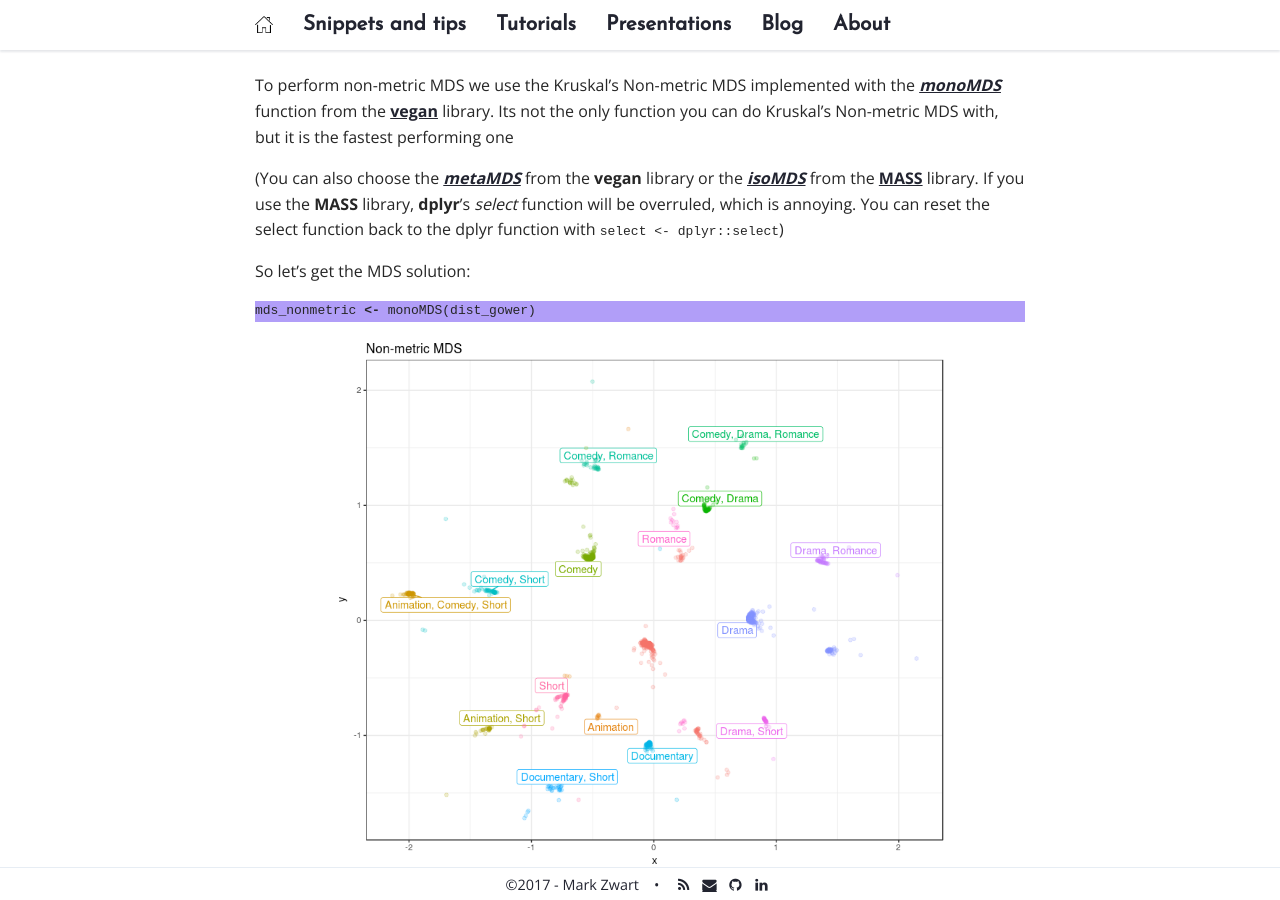
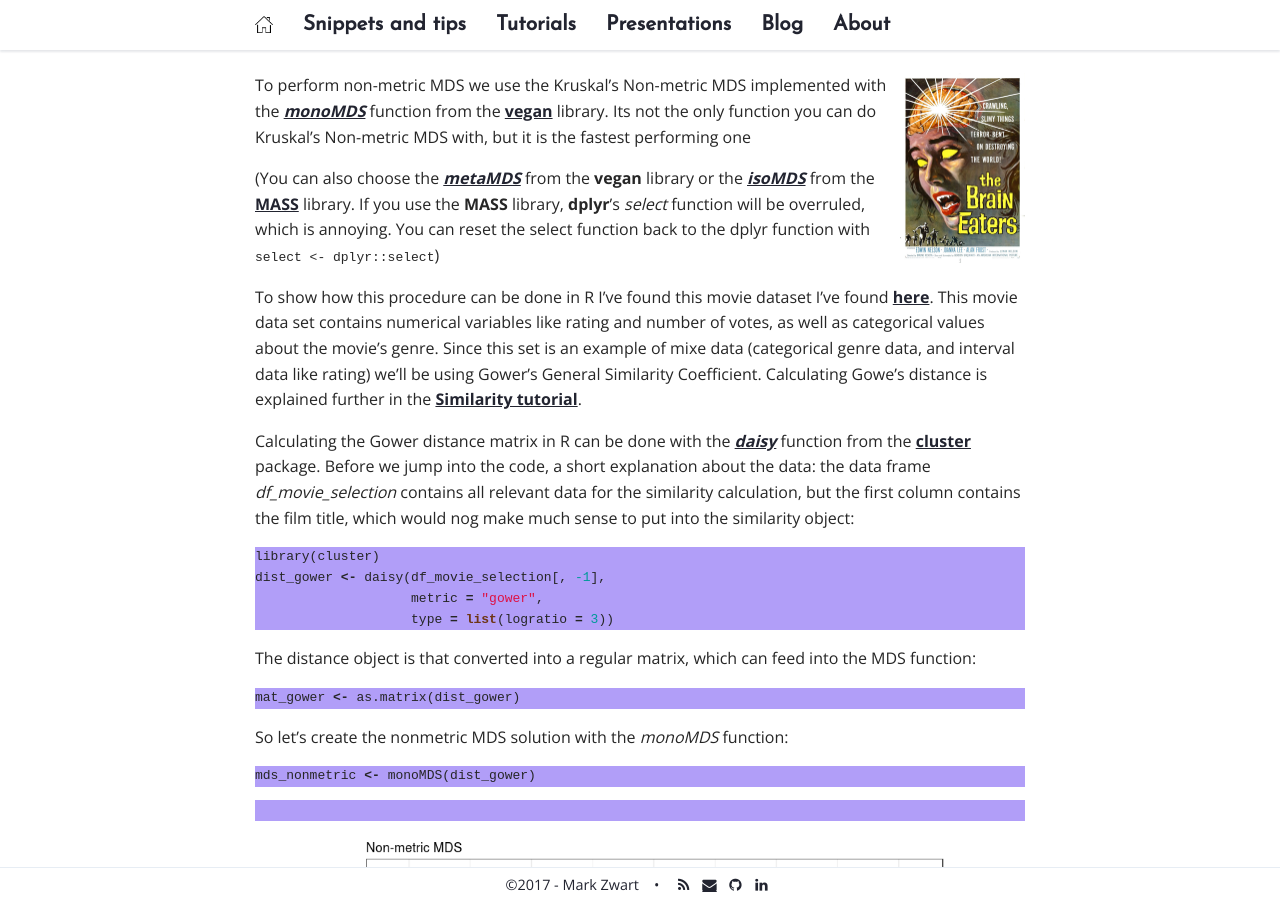
Before and after one commit to mark-me/mark-me.github.io, a Jekyll site: the page built from _pages/tutorials/mds/mds.md, in a window 1280 px wide and 900 px high, scrolled down 3762 px. Built offline with Jekyll 4.4.1, drawn with Linux system fonts in a browser that asks for light colours; nearby versions of some CDN libraries; comment, search, counter and statistics services are not loaded.

Commit message:
Update mds.md

````diff
--- a/_pages/tutorials/mds/mds.md
+++ b/_pages/tutorials/mds/mds.md
@@ -88,15 +88,32 @@ It seems approaching similarities in this way already told us a lot about this d
 
 ## Non-metric MDS
 
+[<img src="/_pages/tutorials/distance-measures/brain-eaters.jpg" width="125" height="190" align="right"/>](http://www.imdb.com/title/tt0051432/)
 To perform non-metric MDS we use the Kruskal's Non-metric MDS implemented with the _[monoMDS](https://stat.ethz.ch/R-manual/R-devel/library/MASS/html/isoMDS.html)_ function from the [vegan](https://www.rdocumentation.org/packages/vegan) library. Its not the only function you can do Kruskal's Non-metric MDS with, but it is the fastest performing one
 
 (You can also choose the _[metaMDS](https://stat.ethz.ch/R-manual/R-devel/library/MASS/html/metaMDS.html)_ from the **vegan** library or the _[isoMDS](https://stat.ethz.ch/R-manual/R-devel/library/MASS/html/isoMDS.html)_ from the **[MASS](https://www.rdocumentation.org/packages/MASS/)** library. If you use the **MASS** library, **dplyr**'s _select_ function will be overruled, which is annoying. You can reset the select function back to the dplyr function with ```select <- dplyr::select```)
 
-So let's get the MDS solution:
+To show how this procedure can be done in R I've found this movie dataset I've found [here](https://rpubs.com/arun_infy13/97529). This movie data set contains numerical variables like rating and number of votes, as well as categorical values about the movie's genre. Since this set is an example of mixe data (categorical genre data, and interval data like rating) we'll be using Gower's General Similarity Coefficient. Calculating Gowe's distance is explained further in the [Similarity tutorial](/distance-measures/).
+
+Calculating the Gower distance matrix in R can be done with the _[daisy](https://www.rdocumentation.org/packages/cluster/topics/daisy)_ function from the **[cluster](https://www.rdocumentation.org/packages/cluster)** package. Before we jump into the code, a short explanation about the data: the data frame _df_movie_selection_ contains all relevant data for the similarity calculation, but the first column contains the film title, which would nog make much sense to put into the similarity object:
+```r
+library(cluster)
+dist_gower <- daisy(df_movie_selection[, -1],
+                    metric = "gower",
+                    type = list(logratio = 3))
+```
+The distance object is that converted into a regular matrix, which can feed into the MDS function:
+```r
+mat_gower <- as.matrix(dist_gower)
+```
+So let's create the nonmetric MDS solution with the _monoMDS_ function:
 ```r
 mds_nonmetric <- monoMDS(dist_gower)
 ```
 
+```r
+
+```
 
 {:refdef: style="text-align: center;"}
 <a href="/_pages/tutorials/mds/mds-nonmetric.png" target="_blank">
````
